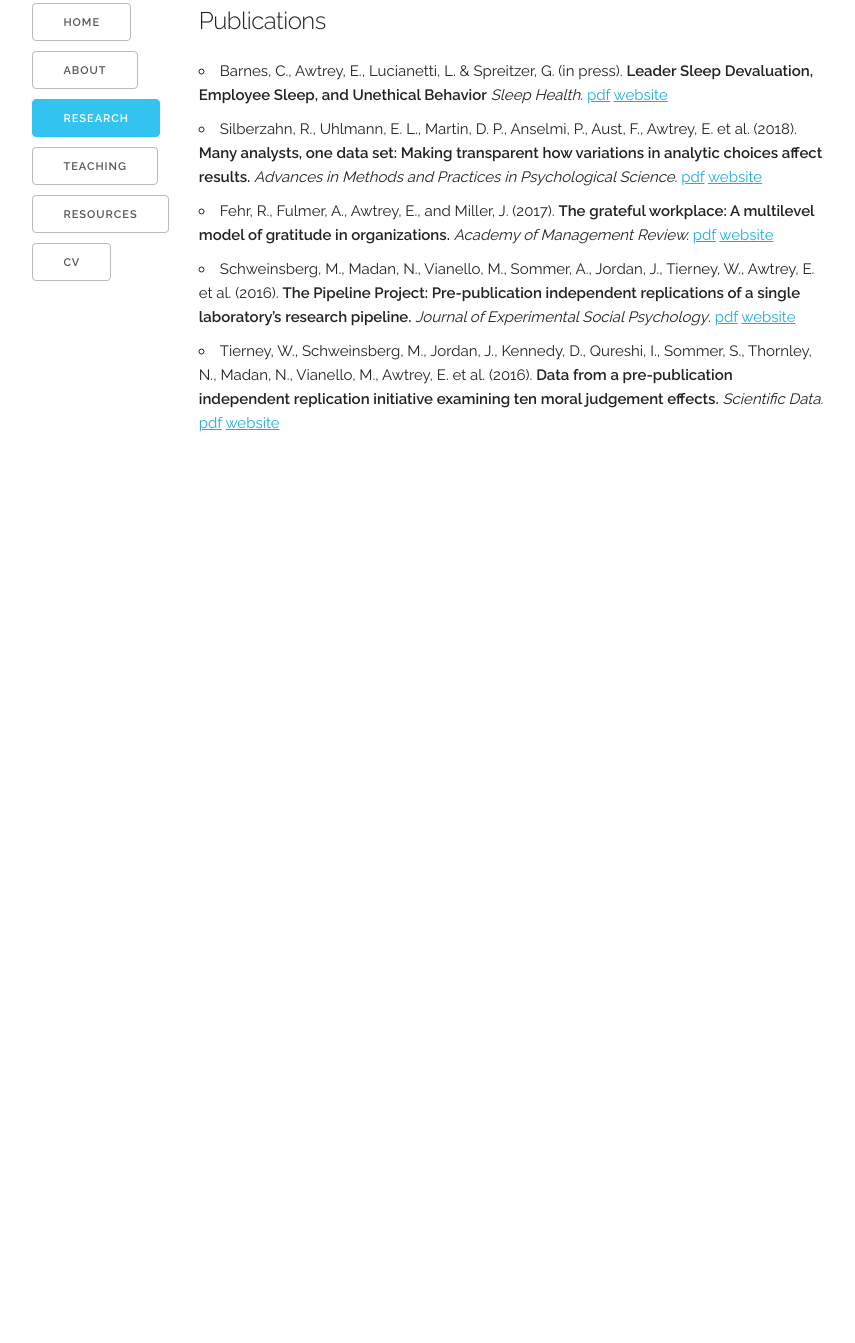
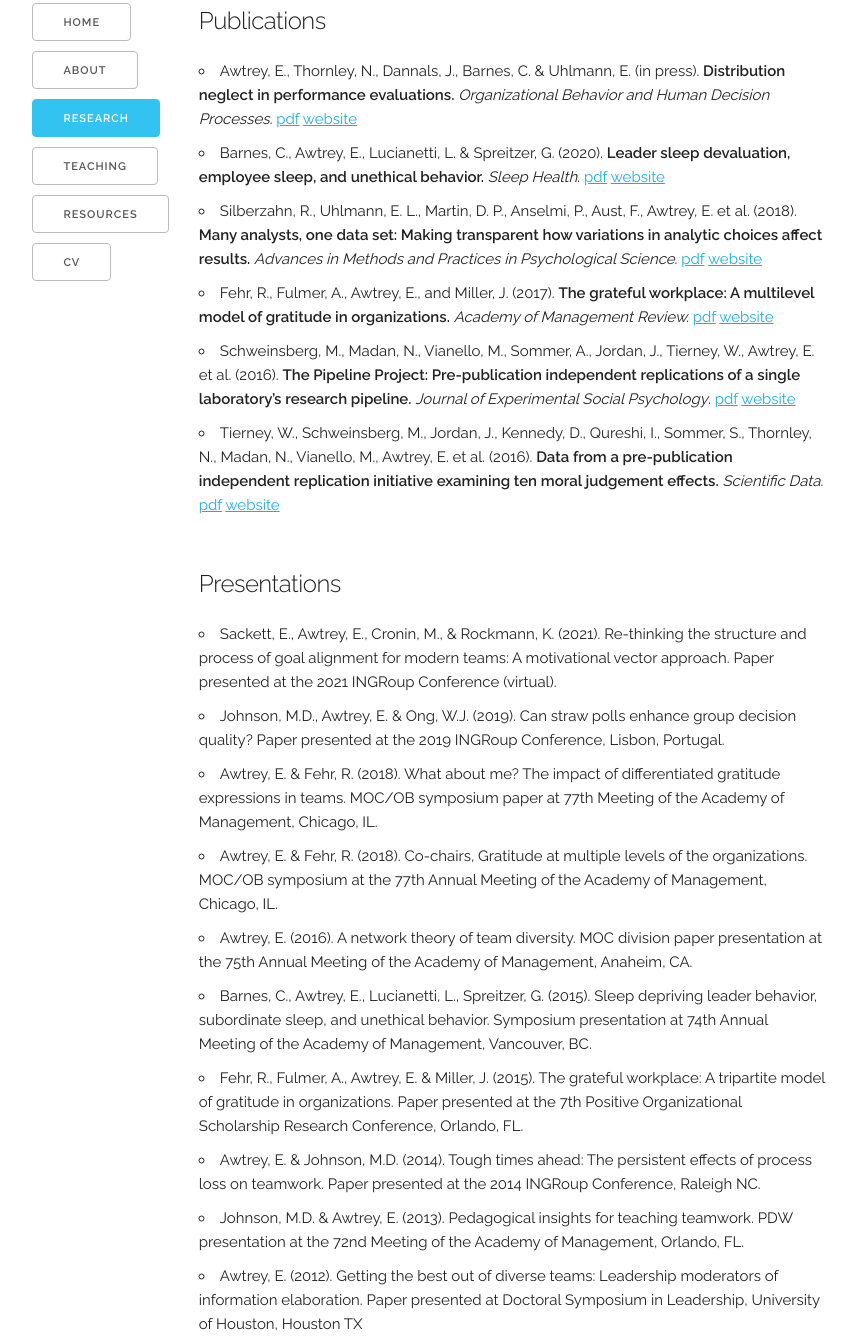
Before and after one commit to eawtrey/eawtrey.github.io, a plain HTML site: page research.html in a window 1280 px wide. Shown: the part 237-1580 px from the top of the page, without its empty margins (294-1149 px from the left). Before the commit the page ends 800 px from the top, so only its background shows below. Drawn offline with Linux system fonts and the light colour scheme.

Commit message:
Add files via upload

```diff
--- a/research.html
+++ b/research.html
@@ -5,7 +5,7 @@
   <!-- Basic Page Needs
   –––––––––––––––––––––––––––––––––––––––––––––––––– -->
   <meta charset="utf-8">
-  <title>Eli Awtrey | Organizational Scholar | University of Washington</title>
+  <title>Eli Awtrey | Organizational Scholar</title>
   <meta name="description" content="">
   <meta name="author" content="">
 
@@ -58,14 +58,27 @@
 	  <div class="eight columns" style="margin-top: 25%">
 		<H5>Publications</H5>
 		<ul>
-			<li>Barnes, C., Awtrey, E., Lucianetti, L. & Spreitzer, G. (in press). <strong>Leader Sleep Devaluation, Employee Sleep, and Unethical Behavior</strong> <i>Sleep Health</i>. <A href="pubs/Barnes%20et%20al_2020_Leader%20sleep%20devaluation%2C%20employee%20sleep%2C%20and%20unethical%20behavior.pdf">pdf</a> <a href="https://www.sleephealthjournal.org/article/S2352-7218(19)30263-3/fulltext">website</a>
+			<li>Awtrey, E., Thornley, N., Dannals, J., Barnes, C. & Uhlmann, E. (in press). <strong>Distribution neglect in performance evaluations.</strong> <i>Organizational Behavior and Human Decision Processes.</i> <A href="pubs/Awtrey et al_2021_Distribution neglect in performance evaluations.pdf">pdf</a> <a href="https://www.sciencedirect.com/science/article/abs/pii/S0749597821000467">website</a>
+			<li>Barnes, C., Awtrey, E., Lucianetti, L. & Spreitzer, G. (2020). <strong>Leader sleep devaluation, employee sleep, and unethical behavior.</strong> <i>Sleep Health</i>. <A href="pubs/Barnes%20et%20al_2020_Leader%20sleep%20devaluation%2C%20employee%20sleep%2C%20and%20unethical%20behavior.pdf">pdf</a> <a href="https://www.sleephealthjournal.org/article/S2352-7218(19)30263-3/fulltext">website</a>
 			<li>Silberzahn, R., Uhlmann, E. L., Martin, D. P., Anselmi, P., Aust, F., Awtrey, E. et al. (2018). <strong>Many analysts, one data set: Making transparent how variations in analytic choices affect results.</strong> <i>Advances in Methods and Practices in Psychological Science</i>. <a href="pubs/Silberzahn et al_2018_Many Analysts, One Data Set.pdf">pdf</a> <a href=https://journals.sagepub.com/doi/10.1177/2515245917747646>website</a>
 			<li>Fehr, R., Fulmer, A., Awtrey, E., and Miller, J. (2017). <strong>The grateful workplace: A multilevel model of gratitude in organizations.</strong> <i>Academy of Management Review.</i> <a href="pubs/Fehr et al_2017_Gratitude in organizations.pdf">pdf</a> <a href=http://amr.aom.org/content/early/2016/02/26/amr.2014.0374.short>website</a>
 			<li>Schweinsberg, M., Madan, N., Vianello, M., Sommer, A., Jordan, J., Tierney, W., Awtrey, E. et al. (2016). <strong>The Pipeline Project: Pre-publication independent replications of a single laboratory’s research pipeline.</strong> <i>Journal of Experimental Social Psychology</i>. <a href="pubs/Schweinsberg et al_2016_The pipeline project.pdf">pdf</a> <a href=http://www.sciencedirect.com/science/article/pii/S0022103115300019>website</a>
 			<li>Tierney, W., Schweinsberg, M., Jordan, J., Kennedy, D., Qureshi, I., Sommer, S., Thornley, N., Madan, N., Vianello, M., Awtrey, E. et al. (2016). <strong>Data from a pre-publication independent replication initiative examining ten moral judgement effects.</strong> <i>Scientific Data</i>. <a href=pubs/sdata201682.pdf>pdf</a> <a href="http://www.nature.com/articles/sdata201682">website</a>
-
 		</ul>
-
+		<BR>
+		<H5>Presentations</H5>
+		<ul>
+			<li>Sackett, E., Awtrey, E., Cronin, M., & Rockmann, K. (2021). Re-thinking the structure and process of goal alignment for modern teams: A motivational vector approach. Paper presented at the 2021 INGRoup Conference (virtual).
+			<li>Johnson, M.D., Awtrey, E. & Ong, W.J. (2019). Can straw polls enhance group decision quality? Paper presented at the 2019 INGRoup Conference, Lisbon, Portugal.
+			<li>Awtrey, E. & Fehr, R. (2018). What about me? The impact of differentiated gratitude expressions in teams. MOC/OB symposium paper at 77th Meeting of the Academy of Management, Chicago, IL.
+			<li>Awtrey, E. & Fehr, R. (2018). Co-chairs, Gratitude at multiple levels of the organizations. MOC/OB symposium at the 77th Annual Meeting of the Academy of Management, Chicago, IL.
+			<li>Awtrey, E. (2016). A network theory of team diversity. MOC division paper presentation at the 75th Annual Meeting of the Academy of Management, Anaheim, CA.
+			<li>Barnes, C., Awtrey, E., Lucianetti, L., Spreitzer, G. (2015). Sleep depriving leader behavior, subordinate sleep, and unethical behavior. Symposium presentation at 74th Annual Meeting of the Academy of Management, Vancouver, BC.
+			<li>Fehr, R., Fulmer, A., Awtrey, E. & Miller, J. (2015). The grateful workplace: A tripartite model of gratitude in organizations. Paper presented at the 7th Positive Organizational Scholarship Research Conference, Orlando, FL.
+			<li>Awtrey, E. & Johnson, M.D. (2014). Tough times ahead: The persistent effects of process loss on teamwork. Paper presented at the 2014 INGRoup Conference, Raleigh NC.
+			<li>Johnson, M.D. & Awtrey, E. (2013). Pedagogical insights for teaching teamwork. PDW presentation at the 72nd Meeting of the Academy of Management, Orlando, FL.
+			<li>Awtrey, E. (2012). Getting the best out of diverse teams: Leadership moderators of information elaboration. Paper presented at Doctoral Symposium in Leadership, University of Houston, Houston TX
+		</ul>
 
 	  </div>
 	  <!-- <div class="one column" style="margin-top: 25%"> -->
```
Also changed, not shown: 1 other file.
